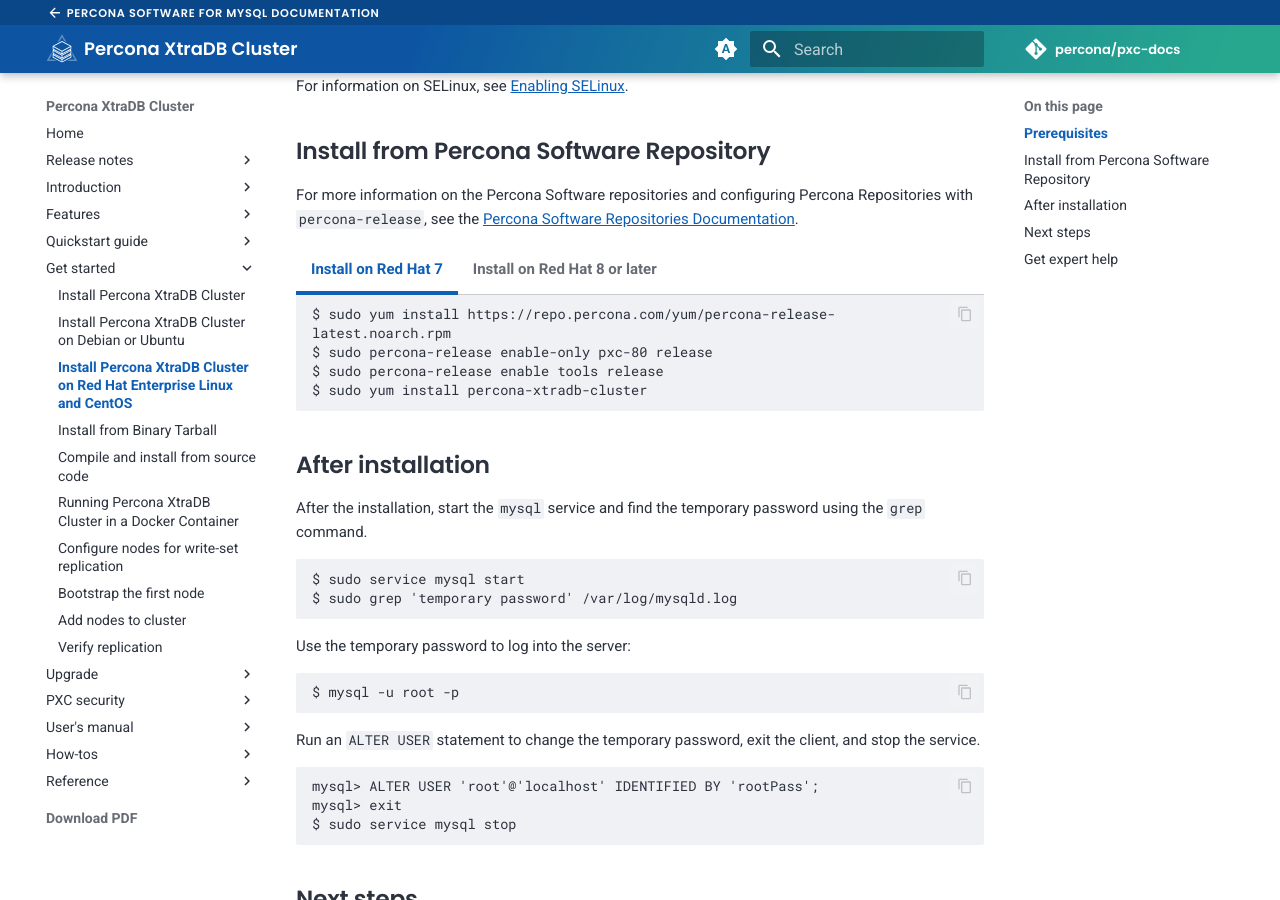
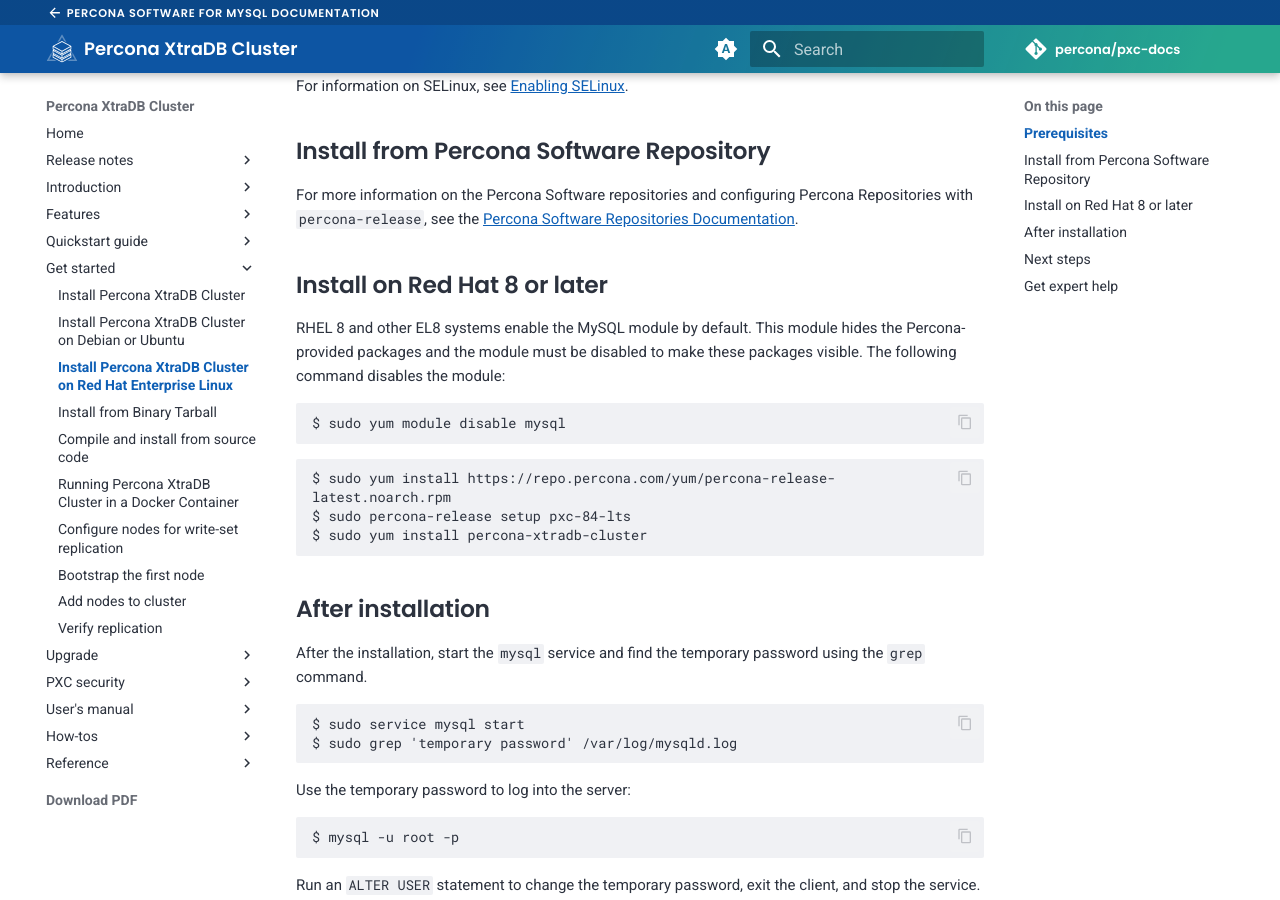
Before and after one commit to percona/pxc-docs, an MkDocs documentation site: the page built from docs/yum.md, in a window 1280 px wide and 900 px high, scrolled down 801 px. Built offline with MkDocs 1.6.1 and Material for MkDocs 9.7.7, drawn with Linux system fonts in a browser that asks for light colours; nearby versions of some CDN libraries; comment, search, counter and statistics services are not loaded; the version menu is left out; some of the changed text lies outside the part shown.

Commit message:
PXC-4610 [DOCS]- update YUM limitation (8.4)
	modified:   docs/yum.md

````diff
--- a/docs/yum.md
+++ b/docs/yum.md
@@ -1,4 +1,4 @@
-# Install Percona XtraDB Cluster on Red Hat Enterprise Linux and CentOS
+# Install Percona XtraDB Cluster on Red Hat Enterprise Linux
 
 A list of the supported platforms by products and versions
 is available in [Percona Software and Platform Lifecycle](https://www.percona.com/services/policies/percona-software-platform-lifecycle#mysql).
@@ -35,22 +35,20 @@
 
 For more information on the Percona Software repositories and configuring Percona Repositories with `percona-release`, see the [Percona Software Repositories Documentation](https://docs.percona.com/percona-software-repositories/index.html).
 
-=== "Install on Red Hat 7"
 
-    ```{.bash data-prompt="$"}
-    $ sudo yum install https://repo.percona.com/yum/percona-release-latest.noarch.rpm
-    $ sudo percona-release enable-only pxc-80 release
-    $ sudo percona-release enable tools release
-    $ sudo yum install percona-xtradb-cluster
-    ```
+## Install on Red Hat 8 or later
 
-=== "Install on Red Hat 8 or later"
+RHEL 8 and other EL8 systems enable the MySQL module by default. This module hides the Percona-provided packages and the module must be disabled to make these packages visible. The following command disables the module:
 
-    ```{.bash data-prompt="$"}
-    $ sudo yum install https://repo.percona.com/yum/percona-release-latest.noarch.rpm
-    $ sudo percona-release setup pxc-80
-    $ sudo yum install percona-xtradb-cluster
-    ```
+```{.bash data-prompt="$"}
+$ sudo yum module disable mysql
+```
+
+```{.bash data-prompt="$"}
+$ sudo yum install https://repo.percona.com/yum/percona-release-latest.noarch.rpm
+$ sudo percona-release setup pxc-84-lts
+$ sudo yum install percona-xtradb-cluster
+```
 
 ## After installation
 
````
